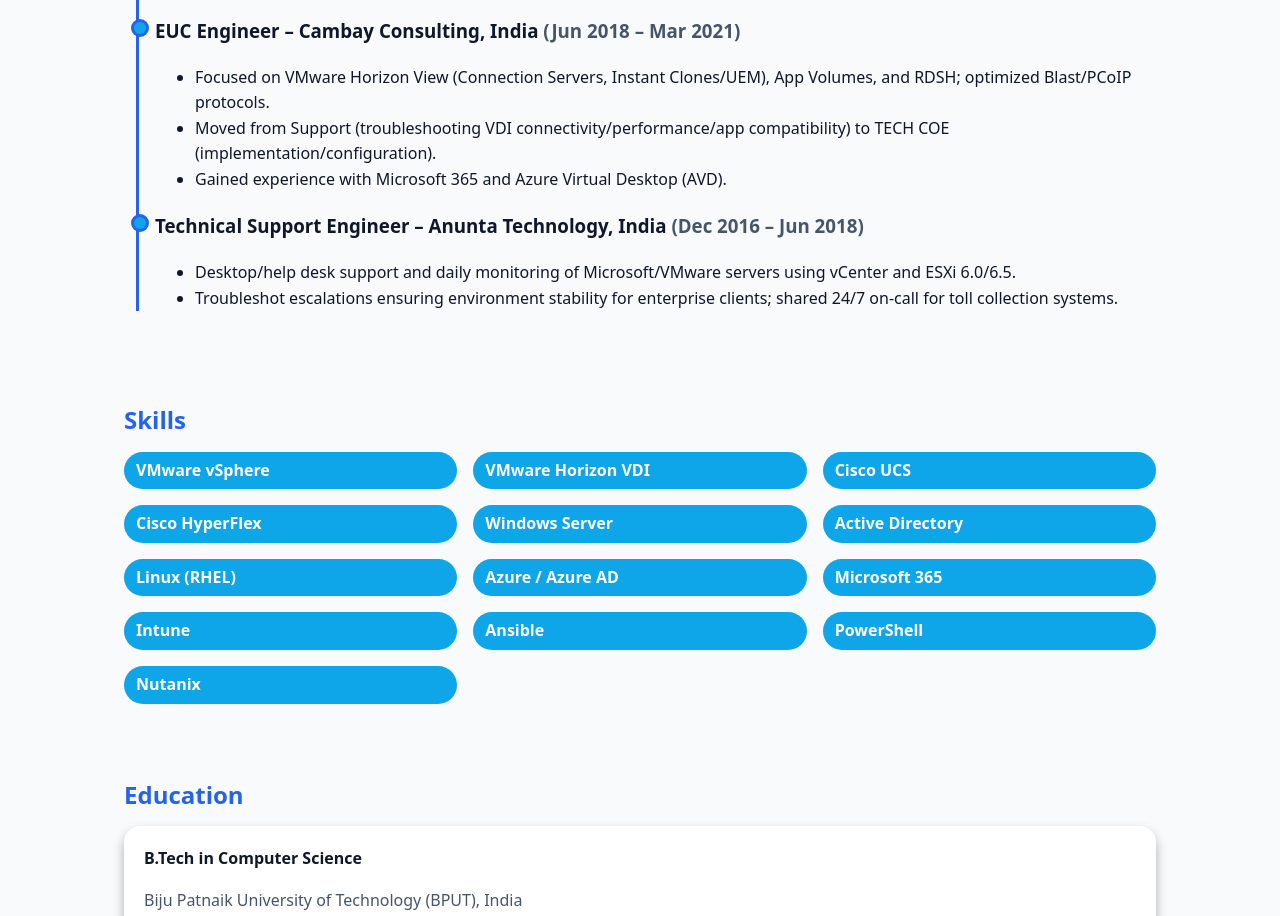
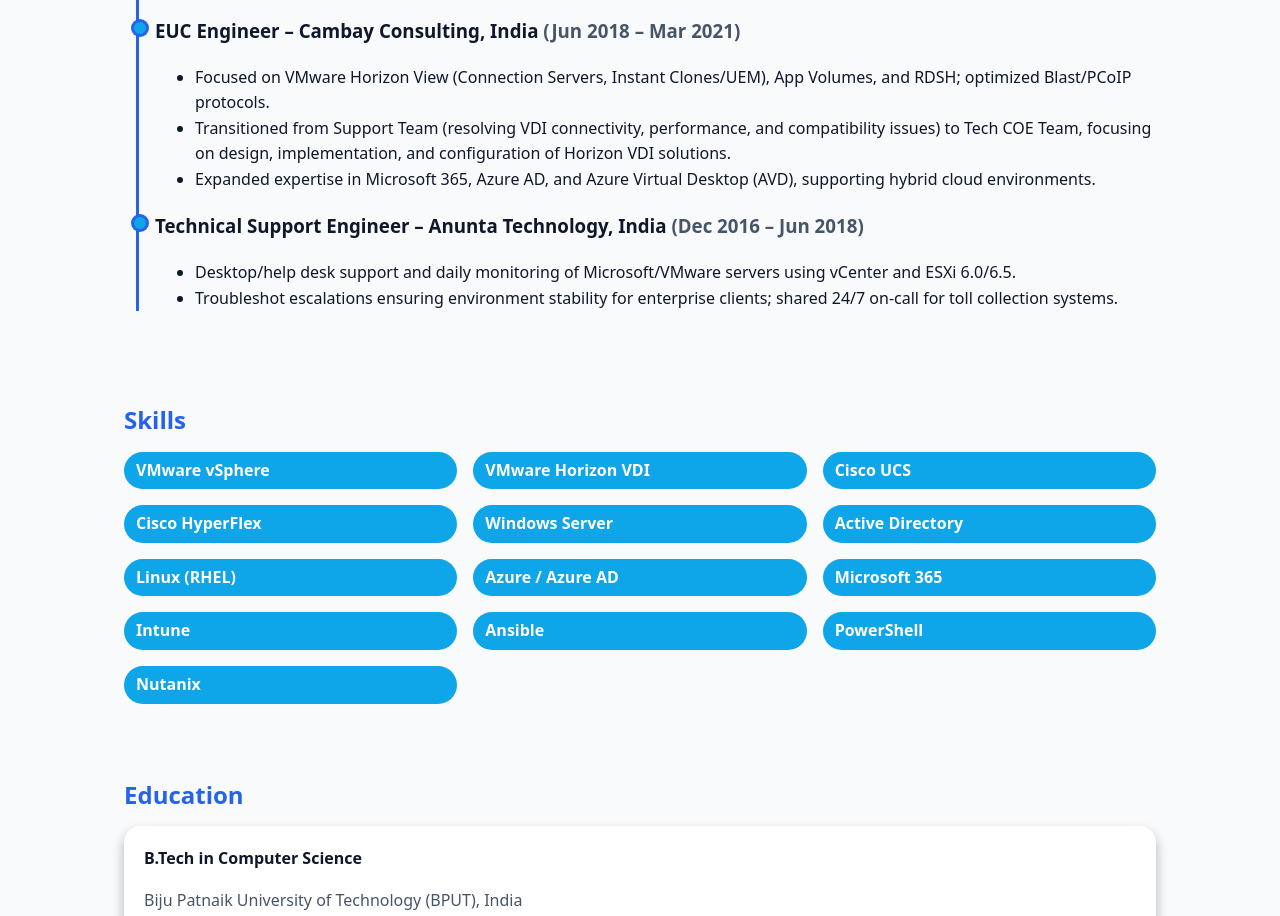
Before and after one commit to abdulrahman4u1995/Abdul-Rahman-Portfolio, a plain HTML site: page index.html in a window 1280 px wide. Shown: the part 898-1814 px from the top of the page. Drawn offline with Linux system fonts and the light colour scheme.

Commit message:
Update index.html

```diff
--- a/index.html
+++ b/index.html
@@ -107,8 +107,8 @@
           <h3>EUC Engineer – Cambay Consulting, India <span class="sub">(Jun 2018 – Mar 2021)</span></h3>
           <ul>
             <li>Focused on VMware Horizon View (Connection Servers, Instant Clones/UEM), App Volumes, and RDSH; optimized Blast/PCoIP protocols.</li>
-            <li>Moved from Support (troubleshooting VDI connectivity/performance/app compatibility) to TECH COE (implementation/configuration).</li>
-            <li>Gained experience with Microsoft 365 and Azure Virtual Desktop (AVD).</li>
+            <li>Transitioned from Support Team (resolving VDI connectivity, performance, and compatibility issues) to Tech COE Team, focusing on design, implementation, and configuration of Horizon VDI solutions.</li>
+            <li>Expanded expertise in Microsoft 365, Azure AD, and Azure Virtual Desktop (AVD), supporting hybrid cloud environments.</li>
           </ul>
         </div>
         <div class="tl-item">
```
